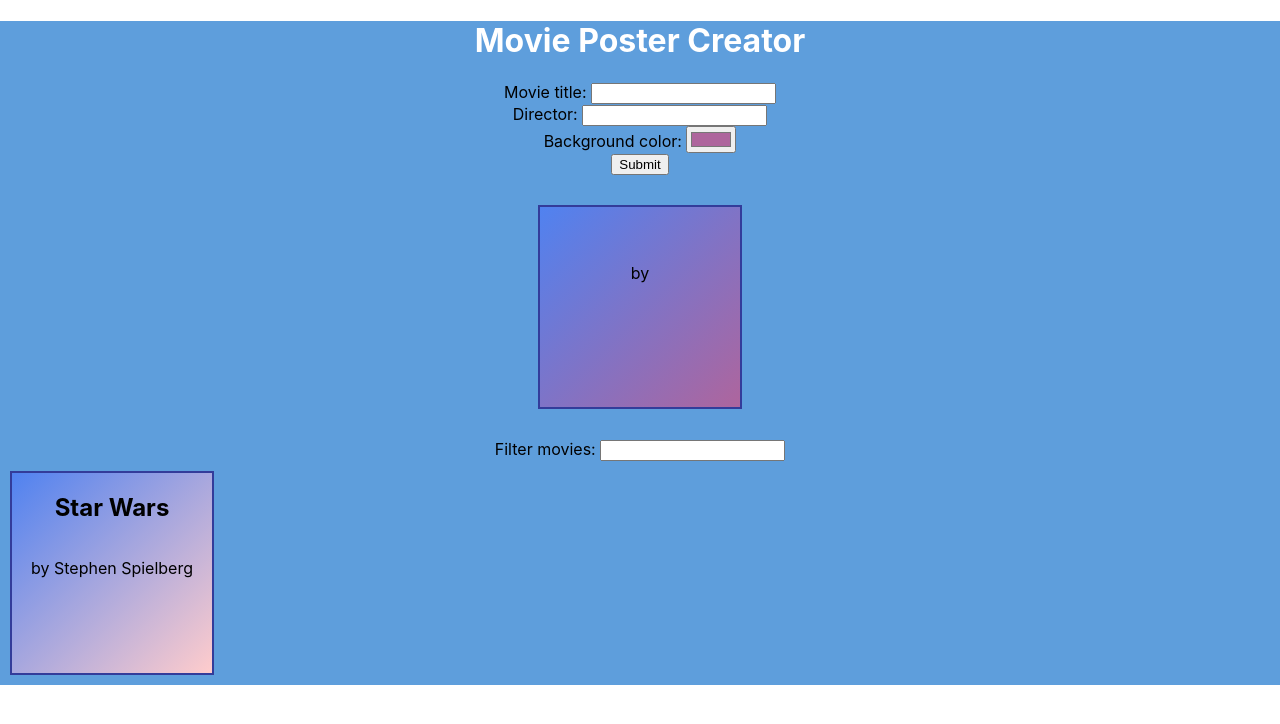
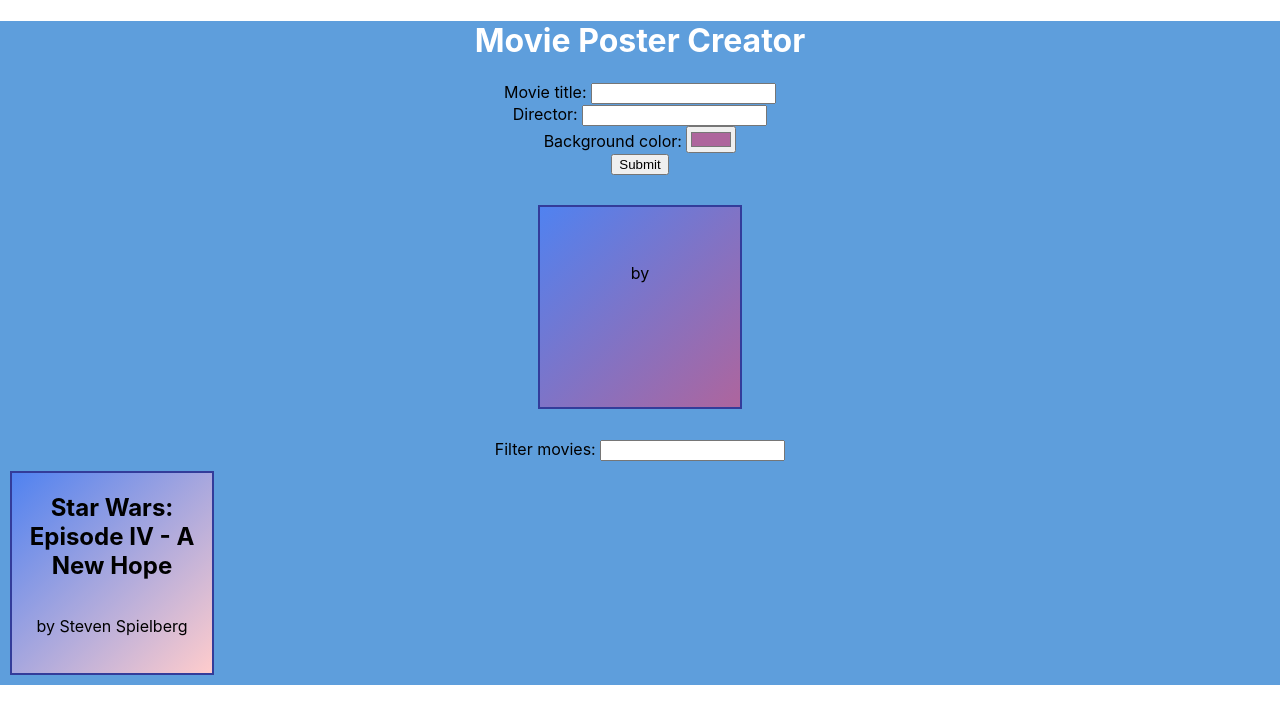
Before and after one commit to morganharmon/react-movie-list-maker, a React (Create React App) app: page / in a window 1280 px wide. Shown: the top 724 px of the page. Built offline with nearby package versions, Linux system fonts and the light colour scheme.

Commit message:
Update default movie

```diff
--- a/src/App.js
+++ b/src/App.js
@@ -14,7 +14,7 @@ function App() {
   const [titleInput, setTitleInput] = useState('');
   const [directorInput, setDirectorInput] = useState('');
   const [colorInput, setColorInput] = useState('#AE659D');
-  const [posterList, setPosterList] = useState([{ title: 'Star Wars', director: 'Stephen Spielberg', color: '#FFCCCC' }]);
+  const [posterList, setPosterList] = useState([{ title: 'Star Wars: Episode IV - A New Hope', director: 'Steven Spielberg', color: '#FFCCCC' }]);
   const [visiblePosters, setVisiblePosters] = useState([]);
   const [filterInput, setFilterInput] = useState('');
 
```
